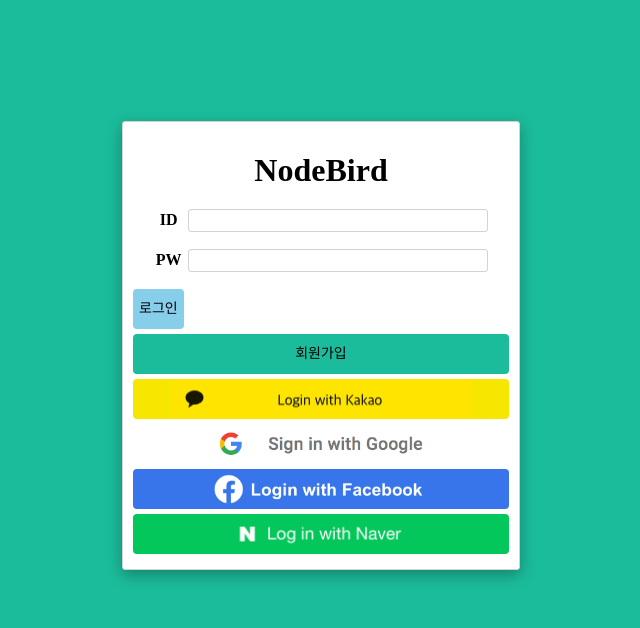
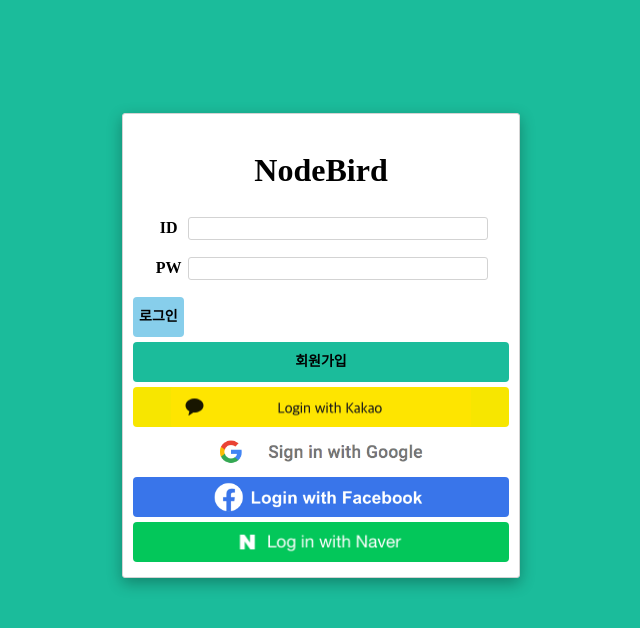
Before and after one commit to logicallaw/nodebird, a website: page views/lobby.html in a window 1280 px wide. Shown: the whole page, without its empty margins (319-959 px from the left). Drawn offline with nearby package versions, Linux system fonts and the light colour scheme; files that its build step writes are made by us from their sources.

Commit message:
update : css

```diff
--- a/controllers/auth.js
+++ b/controllers/auth.js
@@ -1,11 +1,11 @@
 const bcrypt = require('bcrypt');
 const passport = require('passport');
-const { User } = require('../models/user');
+const User= require('../models/user');
 
 exports.join = async (req,res,next) => {
   const {email,nick,password} = req.body
   try {
-    const exUser = await User.findOne({where:email})
+    const exUser = await User.findOne({where:{email:email}})
     if (exUser) {
       return res.redirect('/join?error=exist')
     }
--- a/public/style1.css
+++ b/public/style1.css
@@ -13,7 +13,7 @@
   flex-direction: column;
   display: flex;
   justify-content: center;
-
+  font-weight:bold ;
   color: black;
   height: 40px;
   line-height: 30px ;
@@ -27,7 +27,6 @@
 
 }
 
-
 input[type='text'],
 input[type='email'],
 input[type='password'],
@@ -39,7 +38,11 @@
 }
 
 .logo {
-    margin: 20px 10px ;
+  margin: 10px 10px ;
+  font-weight: bold;
+  text-decoration: none;
+  text-align: center;
+  color:black
 }
 #join {
   background:#1BBC9B;
--- a/views/lobby.html
+++ b/views/lobby.html
@@ -14,7 +14,11 @@
   <div class="container">
     <div class="profile-wrap">
       <div class="profile">
-        <h1 class="logo">NodeBird</h1>
+        <div class="logo-btn">
+          <a class="logo" href="/" title="NodeBird">
+            <h1 class="logo">NodeBird</h1>
+          </a>
+        </div>
         <form id="login-form" action="/auth/login" method="post">
           <div class="input-group">
             <label for="email">ID</label>
@@ -32,9 +36,9 @@
           <a id="naver" href="/auth/naver" class="btn"></a>
         </form>
       </div>
-    </div>
     {% block content %}
     {% endblock %}
+    </div>
   </div>
   <script src="https://unpkg.com/axios/dist/axios.min.js"></script>
   <script>
```
Also changed, not shown: controllers/user.js (+18 -0 lines), routers/user.js (+21 -17 lines). Lines whose indentation alone changed are shown as unchanged.
